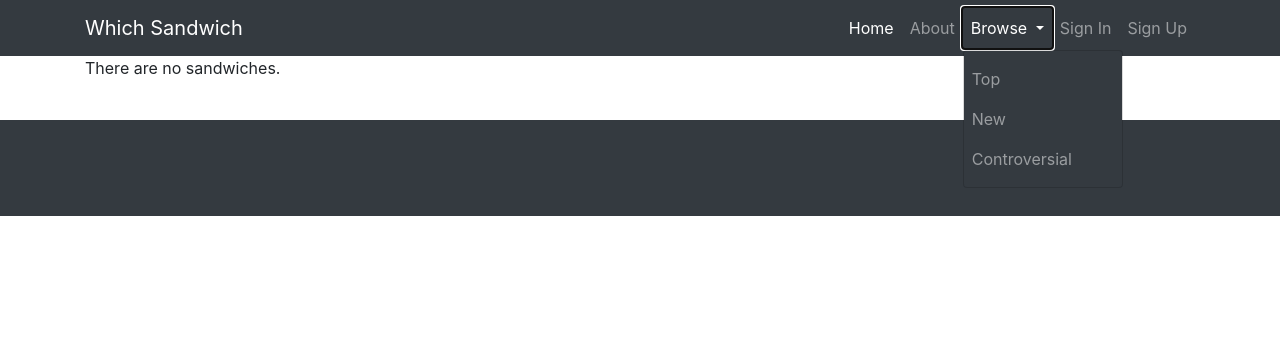
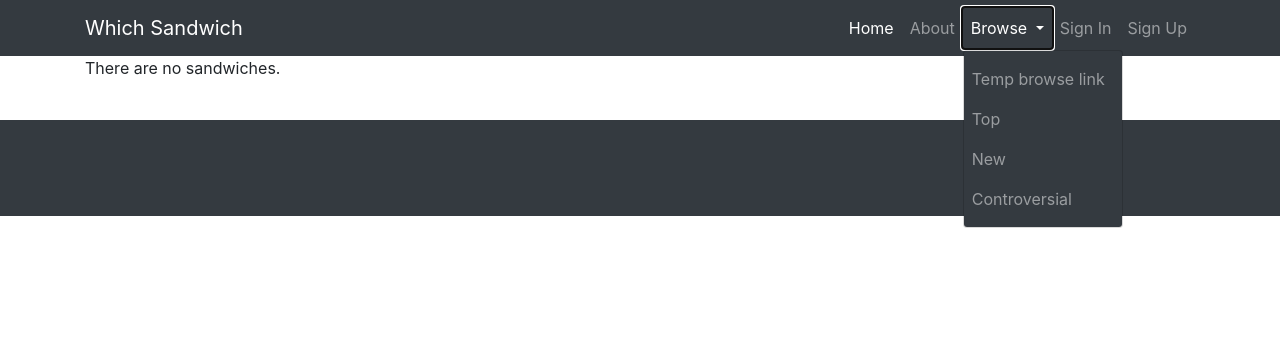
Before and after one commit to 2268563/which-sandwich, a Django app: page /whichsandwich/browse/ in a window 1280 px wide, after a click on "Browse". Shown: the top 356 px of the page. Run offline with Django 3.2, Linux system fonts and the light colour scheme; data that the repository does not hold is empty; some libraries are stand-ins or nearby versions.

Commit message:
Add a temporary link to 'browse'
For development. In the future, change the 'top','new' etc. to link
straight to browse with the respective filter applied.

```diff
--- a/which_sandwich_project/templates/whichsandwich/base.html
+++ b/which_sandwich_project/templates/whichsandwich/base.html
@@ -41,10 +41,13 @@
               <a class="nav-link" href="{% url 'about'  %}">About</a>
             </li>
             <li class="nav-item dropdown">
-              <a class="nav-link dropdown-toggle" data-toggle="dropdown" role="button" aria-haspopup="true" area-expanded="false" href="{% url 'browse'  %}">
+              <a class="nav-link dropdown-toggle" data-toggle="dropdown" role="button" aria-haspopup="true" area-expanded="false" href="#!">
                 Browse
               </a>
               <ul class="dropdown-menu bg-dark">
+                <li>
+                  <a class="nav-link" href="{% url 'browse'  %}">Temp browse link</a>
+                </li>
                 <li>
                   <a class="nav-link" href="{% url 'top'  %}">Top</a>
                 </li>
@@ -59,7 +62,7 @@
 
             {% if user.is_authenticated %}
             <li class="nav-item dropdown">
-              <a class="nav-link dropdown-toggle" data-toggle="dropdown" role="button" aria-haspopup="true" area-expanded="false" href="{% url 'my_account' %}">
+              <a class="nav-link dropdown-toggle" data-toggle="dropdown" role="button" aria-haspopup="true" area-expanded="false" href="#!">
                 Account
               </a>
               <ul class="dropdown-menu bg-dark">
```
